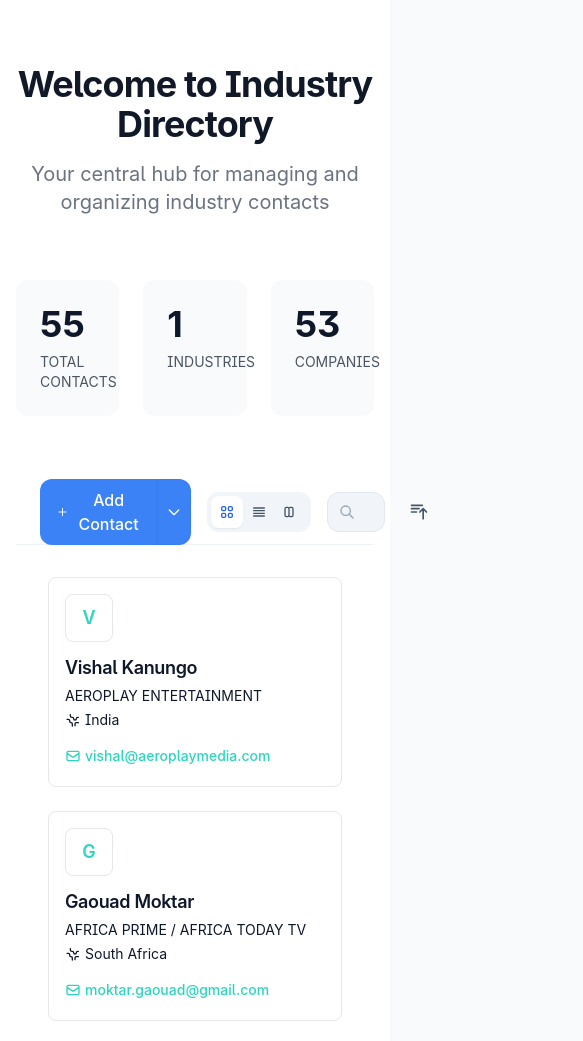
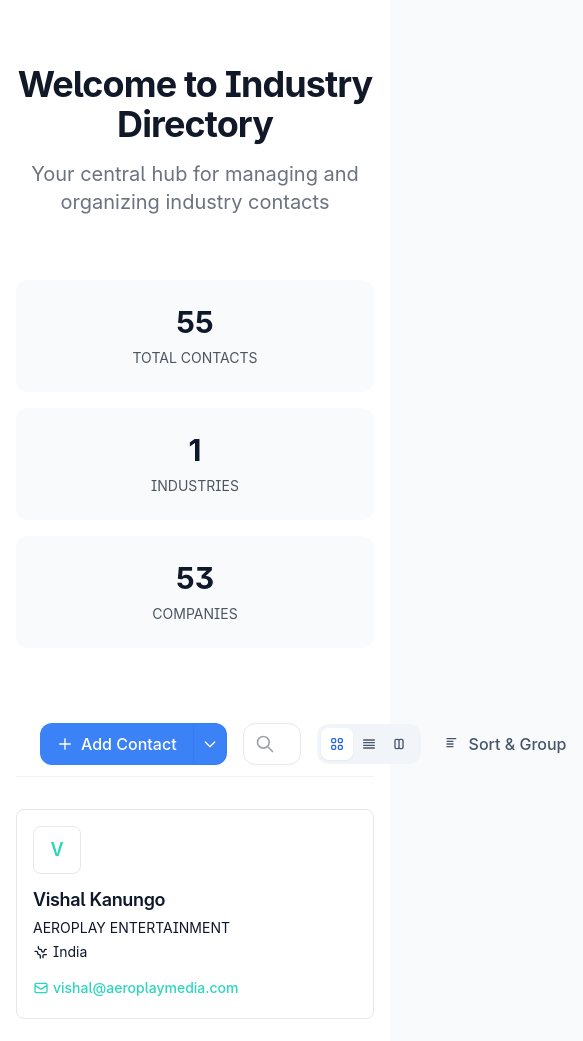
Before and after one commit to MongiLearnsToCode/filmindustrydirectory, a Next.js app: page / in a window 390 px wide. Shown: the top 1041 px of the page, 583 px wide, since content can reach past the window. Built offline with nearby package versions, Linux system fonts and the light colour scheme.

Commit message:
fixed responsiveness for some elements

```diff
--- a/app/page.tsx
+++ b/app/page.tsx
@@ -15,7 +15,7 @@ type HistoryAction = {
   previousContact?: Contact;
 };
 
-type SortOption = 'none' | 'name' | 'dateLastOpened' | 'dateAdded' | 'dateModified' | 'dateCreated' | 'tags';
+type SortOption = 'none' | 'name' | 'company' | 'country';
 
 export default function Home() {
   const [contacts, setContacts] = useState<Contact[]>((contactsData as ContactsData).contacts);
@@ -112,19 +112,11 @@ export default function Home() {
     return [...contacts].sort((a, b) => {
       switch (sortOption) {
         case 'name':
-          return a.name.localeCompare(b.name);
-        case 'dateLastOpened':
-          return (b.lastOpened || '').localeCompare(a.lastOpened || '');
-        case 'dateAdded':
-          return (b.dateAdded || '').localeCompare(a.dateAdded || '');
-        case 'dateModified':
-          return (b.dateModified || '').localeCompare(a.dateModified || '');
-        case 'dateCreated':
-          return (b.dateCreated || '').localeCompare(a.dateCreated || '');
-        case 'tags':
-          const tagsA = a.tags?.join(',') || '';
-          const tagsB = b.tags?.join(',') || '';
-          return tagsA.localeCompare(tagsB);
+          return (a.name || '').localeCompare(b.name || '');
+        case 'company':
+          return (a.company || '').localeCompare(b.company || '');
+        case 'country':
+          return (a.country || '').localeCompare(b.country || '');
         default:
           return 0;
       }
@@ -132,20 +124,24 @@ export default function Home() {
   };
 
   const handleSortChange = (sortOption: SortOption) => {
+    console.log('Sorting by:', sortOption);
     setCurrentSort(sortOption);
   };
 
   // Filter and sort contacts
-  const filteredAndSortedContacts = sortContacts(
-    contacts.filter(contact =>
+  const filteredContacts = contacts.filter(contact =>
     !searchQuery ||
     contact.name.toLowerCase().includes(searchQuery.toLowerCase()) ||
     contact.email.toLowerCase().includes(searchQuery.toLowerCase()) ||
-      contact.company?.toLowerCase().includes(searchQuery.toLowerCase()) ||
-      contact.country?.toLowerCase().includes(searchQuery.toLowerCase())
-    ),
-    currentSort
+    (contact.company && contact.company.toLowerCase().includes(searchQuery.toLowerCase())) ||
+    (contact.country && contact.country.toLowerCase().includes(searchQuery.toLowerCase()))
   );
+
+  // Log the state for debugging
+  console.log('Current sort:', currentSort);
+  console.log('Current group:', groupBy);
+
+  const filteredAndSortedContacts = sortContacts(filteredContacts, currentSort);
 
   return (
     <main className="min-h-screen bg-white dark:bg-slate-900">
@@ -161,27 +157,22 @@ export default function Home() {
         </div>
 
         {/* Stats Section */}
-        <div className="grid grid-cols-3 gap-6 mb-16">
-          <div className="bg-gray-50 dark:bg-slate-800 p-6 rounded-xl">
-            <div className="text-4xl font-bold mb-2 dark:text-white">{contacts.length}</div>
-            <div className="text-gray-600 dark:text-gray-300 text-sm">TOTAL CONTACTS</div>
+        <div className="grid grid-cols-1 sm:grid-cols-2 lg:grid-cols-3 gap-4 sm:gap-6 mb-16">
+          <div className="bg-gray-50 dark:bg-slate-800 p-6 rounded-xl text-center">
+            <div className="text-3xl sm:text-4xl font-bold mb-2 dark:text-white">{contacts.length}</div>
+            <div className="text-gray-600 dark:text-gray-400 text-sm sm:text-base">TOTAL CONTACTS</div>
           </div>
-          <div className="bg-gray-50 dark:bg-slate-800 p-6 rounded-xl">
-            <div className="text-4xl font-bold mb-2 dark:text-white">
-              {new Set(contacts.map(c => c.industry)).size}
+          <div className="bg-gray-50 dark:bg-slate-800 p-6 rounded-xl text-center">
+            <div className="text-3xl sm:text-4xl font-bold mb-2 dark:text-white">1</div>
+            <div className="text-gray-600 dark:text-gray-400 text-sm sm:text-base">INDUSTRIES</div>
           </div>
-            <div className="text-gray-600 dark:text-gray-300 text-sm">INDUSTRIES</div>
-          </div>
-          <div className="bg-gray-50 dark:bg-slate-800 p-6 rounded-xl">
-            <div className="text-4xl font-bold mb-2 dark:text-white">
-              {new Set(contacts.map(c => c.company)).size}
-            </div>
-            <div className="text-gray-600 dark:text-gray-300 text-sm">COMPANIES</div>
+          <div className="bg-gray-50 dark:bg-slate-800 p-6 rounded-xl text-center sm:col-span-2 lg:col-span-1">
+            <div className="text-3xl sm:text-4xl font-bold mb-2 dark:text-white">53</div>
+            <div className="text-gray-600 dark:text-gray-400 text-sm sm:text-base">COMPANIES</div>
           </div>
         </div>
 
         {/* Main Content */}
-        <div id="contact-grid">
         <FinderToolbar
           currentPath="/"
           onViewChange={setViewMode}
@@ -195,7 +186,7 @@ export default function Home() {
           currentSort={currentSort}
         />
 
-          <div className="p-8">
+        <div className="py-8">
           {filteredAndSortedContacts.length > 0 ? (
             <GroupedContacts
               contacts={filteredAndSortedContacts}
@@ -209,7 +200,6 @@ export default function Home() {
               No contacts found
             </div>
           )}
-          </div>
         </div>
       </div>
 
--- a/components/FinderToolbar.tsx
+++ b/components/FinderToolbar.tsx
@@ -13,11 +13,11 @@ interface FinderToolbarProps {
   onGroupByChange: (value: 'none' | 'country' | 'company' | 'industry') => void;
   onAddContact: (contact: Omit<Contact, 'id'>) => void;
   onAddContacts: (contacts: Omit<Contact, 'id'>[]) => void;
-  onSortChange?: (value: 'none' | 'name' | 'dateLastOpened' | 'dateAdded' | 'dateModified' | 'dateCreated' | 'tags') => void;
-  currentSort?: 'none' | 'name' | 'dateLastOpened' | 'dateAdded' | 'dateModified' | 'dateCreated' | 'tags';
+  onSortChange?: (value: 'none' | 'name' | 'company' | 'country') => void;
+  currentSort?: 'none' | 'name' | 'company' | 'country';
 }
 
-type SortOption = 'none' | 'name' | 'dateLastOpened' | 'dateAdded' | 'dateModified' | 'dateCreated' | 'tags';
+type SortOption = 'none' | 'name' | 'company' | 'country';
 type GroupByOption = 'none' | 'country' | 'company' | 'industry';
 
 type MenuItem = {
@@ -68,11 +68,8 @@ export default function FinderToolbar({
   const menuItems: MenuItem[] = [
     { type: 'sort', value: 'none', label: 'None' },
     { type: 'sort', value: 'name', label: 'Name' },
-    { type: 'sort', value: 'dateLastOpened', label: 'Date Last Opened' },
-    { type: 'sort', value: 'dateAdded', label: 'Date Added' },
-    { type: 'sort', value: 'dateModified', label: 'Date Modified' },
-    { type: 'sort', value: 'dateCreated', label: 'Date Created' },
-    { type: 'sort', value: 'tags', label: 'Tags' },
+    { type: 'sort', value: 'company', label: 'Company' },
+    { type: 'sort', value: 'country', label: 'Country' },
     { type: 'divider' },
     { type: 'group', value: 'none', label: 'No Grouping' },
     { type: 'group', value: 'country', label: 'Group by Country' },
@@ -84,6 +81,7 @@ export default function FinderToolbar({
     if (!item.value) return;
 
     if (item.type === 'sort') {
+      console.log('Setting sort to:', item.value);
       onSortChange?.(item.value as SortOption);
     } else if (item.type === 'group') {
       onGroupByChange(item.value as GroupByOption);
@@ -106,11 +104,11 @@ export default function FinderToolbar({
 
   return (
     <div className="sticky top-0 z-50 backdrop-blur-sm bg-white/80 dark:bg-surface-900/80 border-b border-surface-200/50 dark:border-surface-700/50">
-      <div className="h-16 px-6 flex items-center justify-between gap-4">
-        {/* Left Section: Navigation and Add Actions */}
-        <div className="flex items-center gap-2">
+      <div className="h-16 px-6 flex items-center gap-4">
+        {/* Left Section: Add Contact Button and Search */}
+        <div className="flex items-center gap-4 flex-1">
           {/* Add Contact Button Group */}
-          <div className="btn-split relative" ref={addMenuRef}>
+          <div className="btn-split relative shrink-0" ref={addMenuRef}>
             <button
               onClick={() => setShowAddModal(true)}
               className="btn btn-primary"
@@ -167,8 +165,38 @@ export default function FinderToolbar({
             )}
           </div>
 
+          {/* Search Bar */}
+          <div className="relative flex-1 max-w-md">
+            <svg className="w-5 h-5 absolute left-3 top-1/2 -translate-y-1/2 text-gray-400"
+                 fill="none" stroke="currentColor" viewBox="0 0 24 24">
+              <path strokeLinecap="round" strokeLinejoin="round" strokeWidth={2}
+                    d="M21 21l-6-6m2-5a7 7 0 11-14 0 7 7 0 0114 0z" />
+            </svg>
+            <input
+              type="text"
+              placeholder="Search contacts..."
+              value={searchQuery}
+              onChange={(e) => handleSearch(e.target.value)}
+              className="w-full pl-10 pr-4 py-2 bg-white dark:bg-surface-800
+                     border border-gray-200 dark:border-surface-700
+                     rounded-xl
+                     transition-all duration-200
+                     placeholder:text-gray-400
+                     focus:outline-none focus:ring-2 focus:ring-primary-500/20 focus:border-primary-500
+                     dark:focus:ring-primary-500/30 dark:focus:border-primary-500
+                     dark:text-white"
+            />
+            {isSearching && (
+              <div className="absolute right-3 top-1/2 -translate-y-1/2">
+                <div className="animate-spin rounded-full h-4 w-4 border-2 border-gray-300 border-t-primary-500" />
+              </div>
+            )}
+          </div>
+
+          {/* Right Section: View Options */}
+          <div className="flex items-center gap-2 shrink-0">
             {/* View Toggle */}
-          <div className="flex items-center bg-surface-100 dark:bg-surface-800 rounded-xl p-1 ml-2">
+            <div className="flex items-center bg-surface-100 dark:bg-surface-800 rounded-xl p-1">
               <button
                 onClick={() => onViewChange?.('grid')}
                 className={`p-2 rounded-lg transition-colors ${
@@ -212,128 +240,62 @@ export default function FinderToolbar({
                 </svg>
               </button>
             </div>
-        </div>
 
-        {/* Center: Search Bar */}
-        <div className="flex-1 max-w-2xl">
-          <div className="relative group">
-            <div className="absolute inset-y-0 left-3 flex items-center pointer-events-none">
-              <svg
-                className={`w-4 h-4 ${isSearching ? 'text-primary-500 animate-spin' : 'text-surface-400'}`}
-                fill="none"
-                stroke="currentColor"
-                viewBox="0 0 24 24"
-              >
-                {isSearching ? (
-                  <path strokeLinecap="round" strokeLinejoin="round" strokeWidth={2}
-                        d="M4 4v5h.582m15.356 2A8.001 8.001 0 004.582 9m0 0H9m11 11v-5h-.581m0 0a8.003 8.003 0 01-15.357-2m15.357 2H15" />
-                ) : (
-                  <path strokeLinecap="round" strokeLinejoin="round" strokeWidth={2}
-                        d="M21 21l-6-6m2-5a7 7 0 11-14 0 7 7 0 0114 0z" />
-                )}
-              </svg>
-            </div>
-            <input
-              type="text"
-              value={searchQuery}
-              onChange={(e) => handleSearch(e.target.value)}
-              placeholder="Search contacts..."
-              className="w-full h-10 pl-10 pr-4 rounded-xl
-                       bg-surface-100 dark:bg-surface-800
-                       border border-surface-200 dark:border-surface-700
-                       focus:bg-white dark:focus:bg-surface-900
-                       placeholder:text-surface-400
-                       text-surface-900 dark:text-surface-100
-                       transition-all duration-200
-                       focus:outline-none focus:ring-2 focus:ring-primary-500/20 focus:border-primary-500"
-            />
-            {searchQuery && (
-              <button
-                onClick={() => handleSearch('')}
-                className="absolute right-3 top-1/2 -translate-y-1/2
-                         text-surface-400 hover:text-surface-600
-                         dark:text-surface-500 dark:hover:text-surface-300"
-              >
-                <svg className="w-4 h-4" fill="none" stroke="currentColor" viewBox="0 0 24 24">
-                  <path strokeLinecap="round" strokeLinejoin="round" strokeWidth={2} d="M6 18L18 6M6 6l12 12" />
-                </svg>
-              </button>
-            )}
-          </div>
-        </div>
-
-        {/* Right: Sort and Filter */}
-        <div className="flex items-center gap-2">
             {/* Sort Button */}
             <div className="relative">
               <button
                 ref={sortButtonRef}
                 onClick={() => setShowSortMenu(!showSortMenu)}
-              className={`p-2 rounded-lg transition-colors
-                       ${showSortMenu ? 'bg-primary-50 text-primary-600 dark:bg-primary-500/10 dark:text-primary-400' :
-                         'text-surface-600 dark:text-surface-400 hover:bg-surface-100 dark:hover:bg-surface-800'}`}
-              aria-label="Sort options"
+                className="btn btn-ghost"
+                aria-label="Sort and group options"
               >
-              <svg className="w-5 h-5" fill="none" stroke="currentColor" viewBox="0 0 24 24">
-                <path strokeLinecap="round" strokeLinejoin="round" strokeWidth={2}
-                      d="M3 4h13M3 8h9m-9 4h6m4 0l4-4m0 0l4 4m-4-4v12" />
+                <svg className="w-4 h-4 mr-2" fill="none" stroke="currentColor" viewBox="0 0 24 24">
+                  <path strokeLinecap="round" strokeLinejoin="round" strokeWidth={2} d="M3 4h13M3 8h9M3 12h9m-9 4h9" />
                 </svg>
+                {currentSort === 'none' ? 'Sort & Group' : `Sort by ${currentSort}`}
               </button>
 
+              {/* Sort/Group Menu */}
               {showSortMenu && (
-              <div className="absolute right-0 mt-2 w-56 rounded-xl bg-white dark:bg-surface-800
-                           shadow-lg ring-1 ring-surface-200 dark:ring-surface-700">
-                <div className="p-2 space-y-1">
-                  <div className="px-2 py-1.5 text-xs font-medium text-surface-500 dark:text-surface-400">
+                <div className="absolute right-0 mt-2 w-56 rounded-lg bg-white dark:bg-surface-800 shadow-lg
+                               ring-1 ring-surface-200 dark:ring-surface-700 divide-y divide-surface-100 dark:divide-surface-700">
+                  <div className="py-1">
+                    <div className="px-3 py-2 text-xs font-semibold text-surface-500 dark:text-surface-400">
                       Sort by
                     </div>
                     {menuItems
                       .filter(item => item.type === 'sort')
-                    .map(item => (
+                      .map((item, index) => (
                         <button
-                        key={item.value}
+                          key={index}
                           onClick={() => handleMenuItemClick(item)}
-                        className={`
-                          w-full px-2 py-1.5 text-sm text-left rounded-lg
-                          flex items-center justify-between
-                          ${currentSort === item.value
-                            ? 'bg-primary-50 text-primary-600 dark:bg-primary-500/10 dark:text-primary-400'
-                            : 'text-surface-700 dark:text-surface-300 hover:bg-surface-100 dark:hover:bg-surface-800'}
-                        `}
+                          className={`w-full px-4 py-2 text-sm text-left hover:bg-surface-100 dark:hover:bg-surface-700
+                                    ${currentSort === item.value ? 'text-primary-600 dark:text-primary-400' : 'text-surface-700 dark:text-surface-300'}`}
                         >
                           {item.label}
                           {currentSort === item.value && (
-                          <svg className="w-4 h-4" fill="none" stroke="currentColor" viewBox="0 0 24 24">
-                            <path strokeLinecap="round" strokeLinejoin="round" strokeWidth={2} d="M5 13l4 4L19 7" />
-                          </svg>
+                            <span className="absolute right-2 text-primary-600 dark:text-primary-400">✓</span>
                           )}
                         </button>
                       ))}
                   </div>
 
-                <div className="border-t border-surface-200 dark:border-surface-700 p-2 space-y-1">
-                  <div className="px-2 py-1.5 text-xs font-medium text-surface-500 dark:text-surface-400">
+                  <div className="py-1">
+                    <div className="px-3 py-2 text-xs font-semibold text-surface-500 dark:text-surface-400">
                       Group by
                     </div>
                     {menuItems
                       .filter(item => item.type === 'group')
-                    .map(item => (
+                      .map((item, index) => (
                         <button
-                        key={item.value}
+                          key={index}
                           onClick={() => handleMenuItemClick(item)}
-                        className={`
-                          w-full px-2 py-1.5 text-sm text-left rounded-lg
-                          flex items-center justify-between
-                          ${groupBy === item.value
-                            ? 'bg-primary-50 text-primary-600 dark:bg-primary-500/10 dark:text-primary-400'
-                            : 'text-surface-700 dark:text-surface-300 hover:bg-surface-100 dark:hover:bg-surface-800'}
-                        `}
+                          className={`w-full px-4 py-2 text-sm text-left hover:bg-surface-100 dark:hover:bg-surface-700
+                                    ${groupBy === item.value ? 'text-primary-600 dark:text-primary-400' : 'text-surface-700 dark:text-surface-300'}`}
                         >
                           {item.label}
                           {groupBy === item.value && (
-                          <svg className="w-4 h-4" fill="none" stroke="currentColor" viewBox="0 0 24 24">
-                            <path strokeLinecap="round" strokeLinejoin="round" strokeWidth={2} d="M5 13l4 4L19 7" />
-                          </svg>
+                            <span className="absolute right-2 text-primary-600 dark:text-primary-400">✓</span>
                           )}
                         </button>
                       ))}
@@ -361,5 +323,6 @@ export default function FinderToolbar({
           />
         )}
       </div>
+    </div>
   );
 }
```
Also changed, not shown: components/GroupedContacts.tsx (+18 -5 lines), 1 other file (tests, documents, lock files or other folders). Lines whose indentation alone changed are shown as unchanged.
